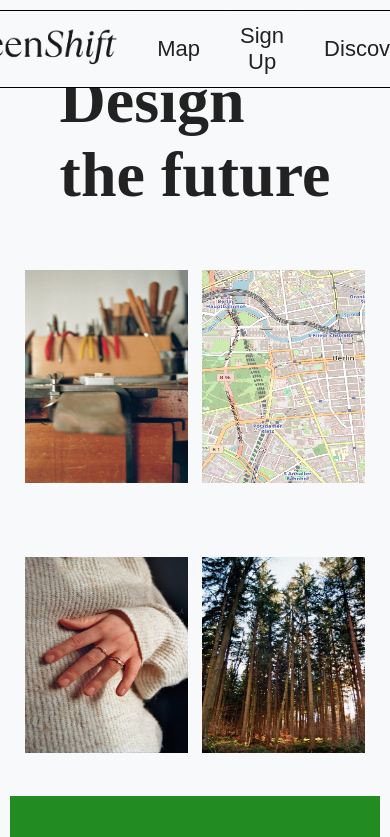
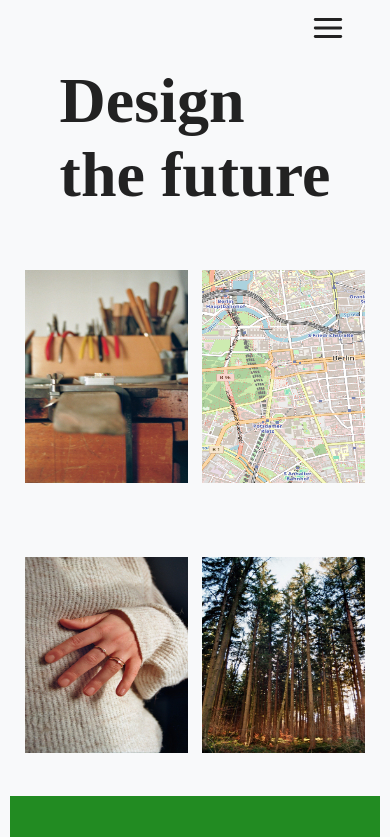
Before and after one commit to citalali/green-shift, a React (Create React App) app: page /#/ in a window 390 px wide. Shown: the top 837 px of the page. Built offline with nearby package versions, Linux system fonts and the light colour scheme.

Commit message:
added hamburger icon for small screens

```diff
--- a/package.json
+++ b/package.json
@@ -17,6 +17,7 @@
     "react": "^18.2.0",
     "react-dom": "^18.2.0",
     "react-helmet": "^6.1.0",
+    "react-icons": "^5.0.1",
     "react-leaflet": "^4.2.1",
     "react-scripts": "5.0.1",
     "web-vitals": "^2.1.4"
--- a/src/components/Page.js
+++ b/src/components/Page.js
@@ -1,13 +1,22 @@
-import React from "react";
+import React, { useState } from "react";
 import { Outlet, Link } from "react-router-dom";
+import { FiMenu, FiX } from "react-icons/fi";
 import "./page.css";
-import icon from "./iconWide.png";
 import logo from "../content/logo.png";
 
 const Page = ({ children }) => {
+  const [isMenuOpen, setIsMenuOpen] = useState(false);
+
+  const handleToggleMenu = () => {
+    setIsMenuOpen(!isMenuOpen);
+  };
+
   return (
     <div>
-      <nav className="navBar">
+      <button className="menuIcon" onClick={handleToggleMenu}>
+        {isMenuOpen ? <FiX /> : <FiMenu />}
+      </button>
+      <nav className={`navBar ${isMenuOpen ? "open" : ""}`}>
         <button>
           <a href="/green-shift">
             <img src={logo} alt="icon" height="50" />
--- a/src/components/page.css
+++ b/src/components/page.css
@@ -37,6 +37,7 @@ h1 {
   position: fixed;
   top: 10px;
   background-color: var(--background-color);
+  transition: transform 0.3s ease;
 }
 
 .navBar button {
@@ -49,7 +50,20 @@ h1 {
   font-size: 22px;
 }
 
-@media screen and (max-width: 1800px) {
+.menuIcon {
+  display: none; /* Hide the menu icon by default for larger screens */
+  background: none;
+  border: none;
+  font-size: 34px;
+  cursor: pointer;
+  color: var(--text-color);
+  position: fixed;
+  top: 10px;
+  right: 10%;
+  z-index: 1001;
+}
+
+@media screen and (min-width: 767px) and (max-width: 1800px) {
   .navBar {
     align-items: center;
     left: 50%;
@@ -61,6 +75,22 @@ h1 {
   .navBar {
     width: 40%;
     margin-left: 30%;
+  }
+}
+
+@media screen and (max-width: 767px) {
+  .navBar {
+    flex-direction: column;
+    align-items: flex-end;
+    display: none;
+  }
+
+  .menuIcon {
+    display: block;
+  }
+
+  .navBar.open {
+    display: flex;
   }
 }
 
```
Also changed, not shown: 1 other file (tests, documents, lock files or other folders).
